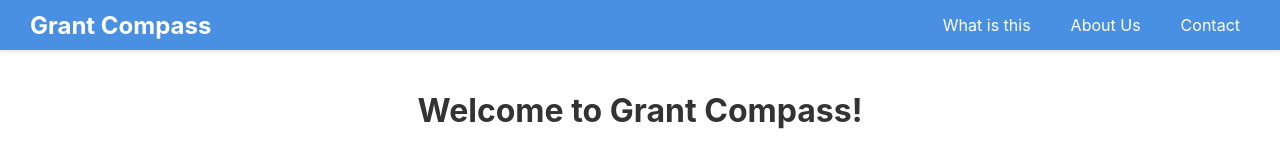
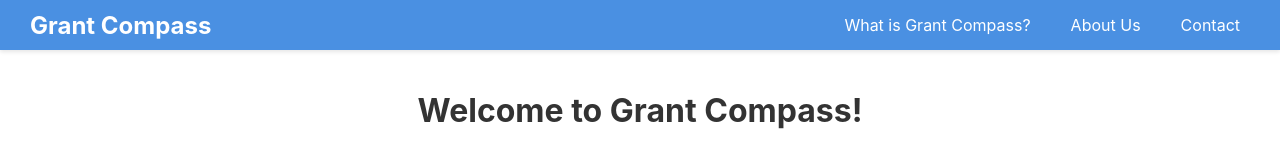
Before and after one commit to adumit/grant_compass, a React (Create React App) app in the folder frontend/: page / in a window 1280 px wide. Shown: the top 148 px of the page. Built offline with nearby package versions, Linux system fonts and the light colour scheme; the HTML template or start-up script is replaced by a standard one.

Commit message:
Update header

```diff
--- a/frontend/src/components/Header.tsx
+++ b/frontend/src/components/Header.tsx
@@ -6,7 +6,7 @@ const Header = () => {
     <header className="header">
       <h1 className="header-title">Grant Compass</h1>
       <nav className="header-nav">
-        <a href="#what-is-this">What is this</a>
+        <a href="#what-is-grant-compass">What is Grant Compass?</a>
         <a href="#about-us">About Us</a>
         <a href="#contact">Contact</a>
       </nav>
```
